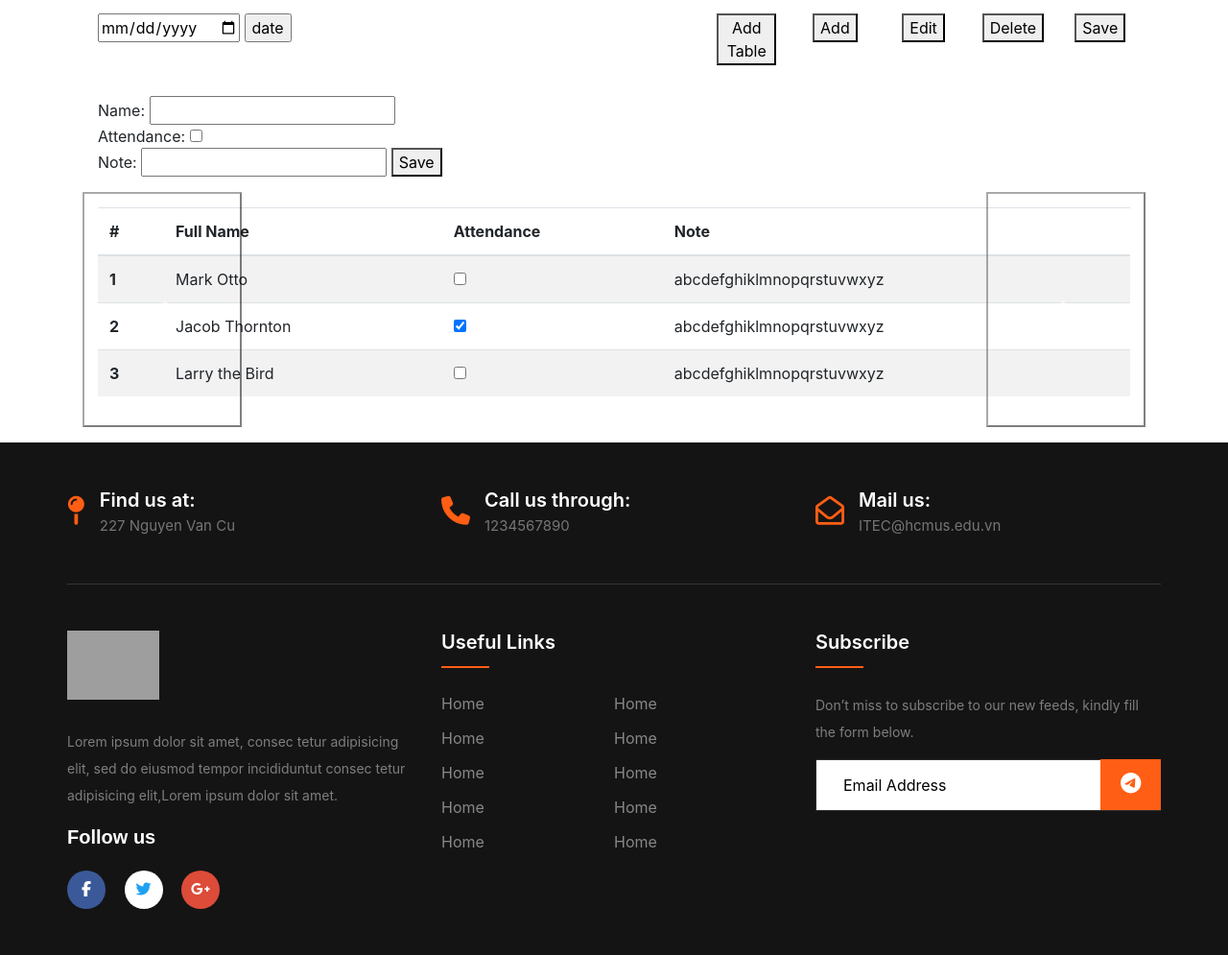
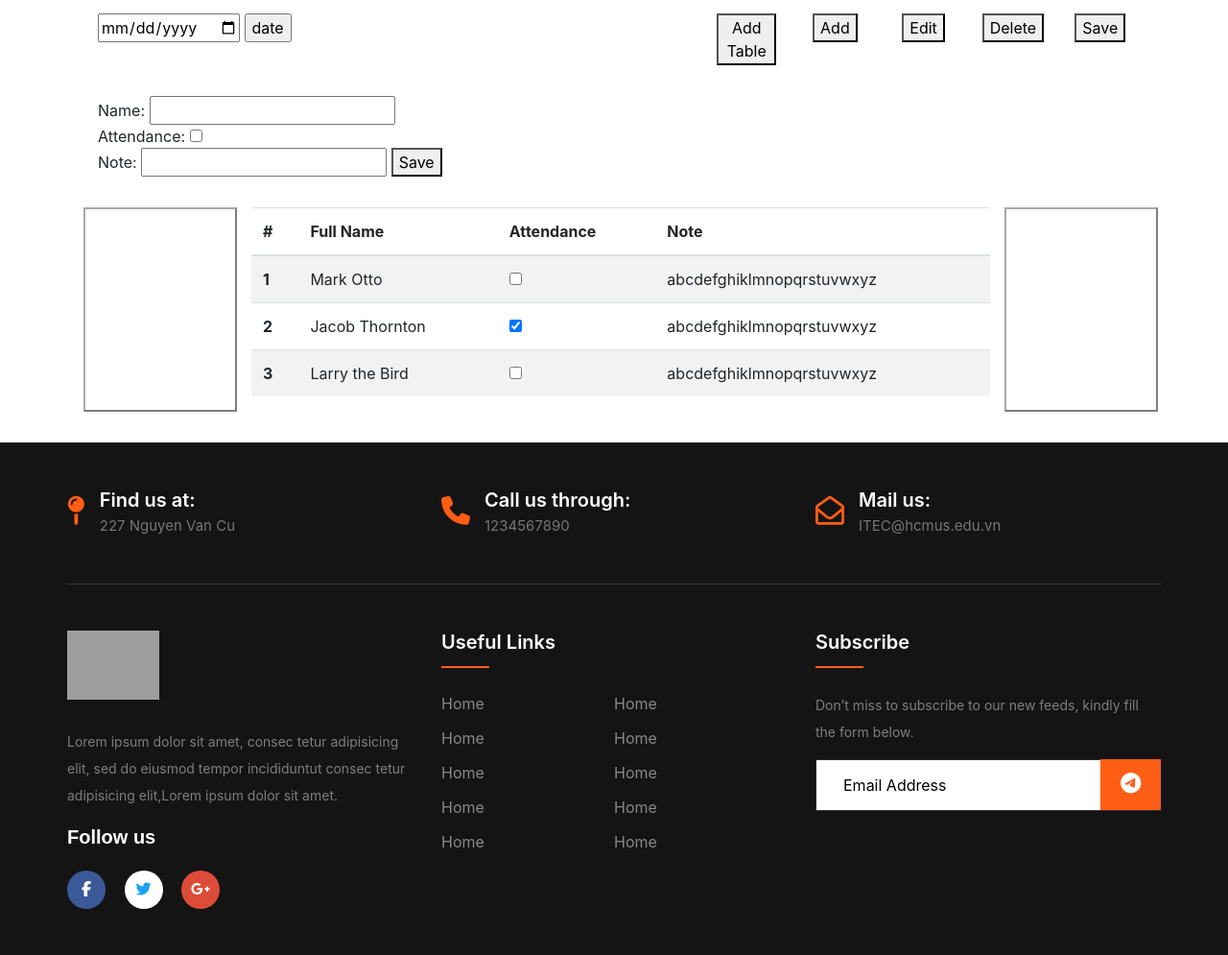
Before and after one commit to ndtan1601/SkillLearning-new, a PHP site: page /testing.php in a window 1280 px wide. Shown: the part 162-1157 px from the top of the page at 96% size. Run offline with PHP 8.4, Linux system fonts and the light colour scheme; the visitor is signed in with stand-in values (Sample User, id 1); a stand-in replaces the project's code that opens the database connection; some libraries are stand-ins or nearby versions; grey boxes are pictures that could not be loaded.

Commit message:
Update testing.php
UI fix, carousel buttons are now separate instead of being sticked to the attendance sheet

```diff
--- a/testing.php
+++ b/testing.php
@@ -51,7 +51,12 @@ if ($_SERVER["REQUEST_METHOD"] == "POST") {
         </div>
 
         <div id="carouselExampleControls" class="carousel slide p-3" data-interval="false">
-            <div class="carousel-inner">
+            <div class="row" style="width: 60rem; flex-wrap: unset;">
+                <button class="carousel-control-prev bg-transparent col-2" style="position: unset;" type="button" data-target="#carouselExampleControls" data-slide="prev">
+                    <span class="carousel-control-prev-icon" aria-hidden="true"></span>
+                    <span class="sr-only">Previous</span>
+                </button>
+                <div class="carousel-inner col-10">
                     <div id="2022-06-13" class="carousel-item active">
                         <table id="20220613" class="table table-striped">
                             <thead>
@@ -165,14 +170,11 @@ if ($_SERVER["REQUEST_METHOD"] == "POST") {
                         </table>
                     </div>
                 </div>
-            <button class="carousel-control-prev bg-transparent" type="button" data-target="#carouselExampleControls" data-slide="prev">
-                <span class="carousel-control-prev-icon" aria-hidden="true"></span>
-                <span class="sr-only">Previous</span>
-            </button>
-            <button class="carousel-control-next bg-transparent" type="button" data-target="#carouselExampleControls" data-slide="next">
+                <button class="carousel-control-next bg-transparent col-2" style="position: unset;" type="button" data-target="#carouselExampleControls" data-slide="next">
                     <span class="carousel-control-next-icon" aria-hidden="true"></span>
                     <span class="sr-only">Next</span>
                 </button>
+            </div>
         </div>
     </div>
     <script src="https://code.jquery.com/jquery-3.2.1.slim.min.js" integrity="sha384-KJ3o2DKtIkvYIK3UENzmM7KCkRr/rE9/Qpg6aAZGJwFDMVNA/GpGFF93hXpG5KkN" crossorigin="anonymous"></script>
```
Lines whose indentation alone changed are shown as unchanged.
